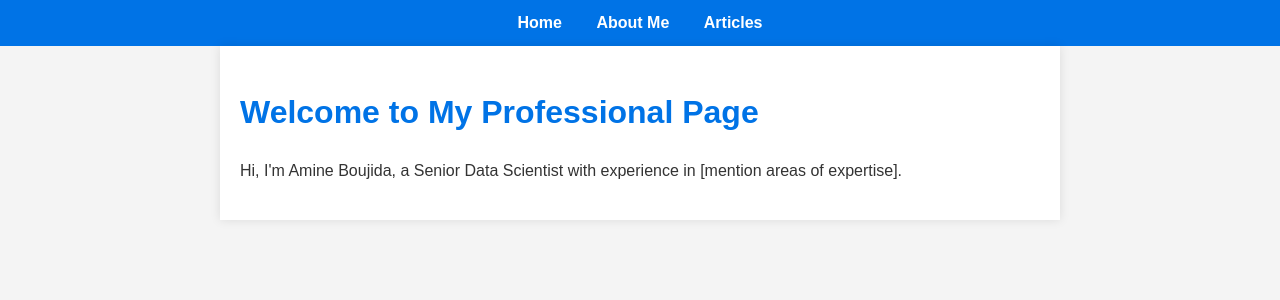
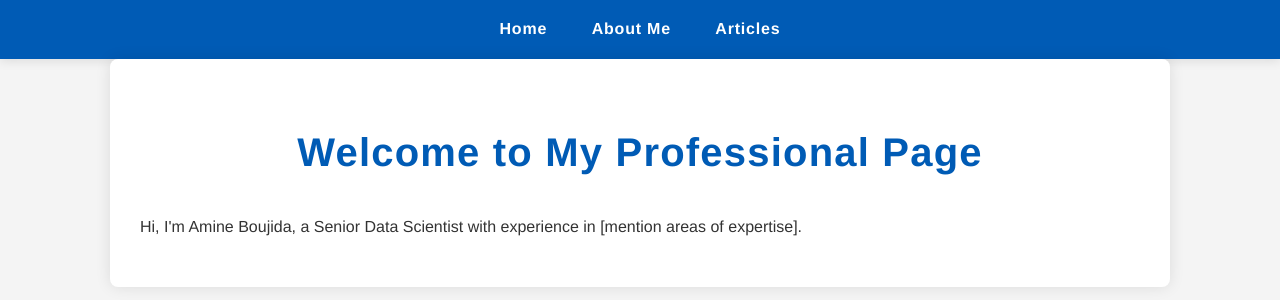
Before and after one commit to b7amine/b7amine.github.io, a Jekyll site: the page built from index.html, in a window 1280 px wide. Shown: the top 300 px of the page. Built offline with Jekyll 4.4.1, drawn with Linux system fonts in a browser that asks for light colours.

Commit message:
styles update

```diff
--- a/css/styles.css
+++ b/css/styles.css
@@ -1,50 +1,60 @@
 /* General Styles */
 body {
-    font-family: Arial, sans-serif;
+    font-family: 'Helvetica Neue', Arial, sans-serif;
     margin: 0;
     padding: 0;
     background-color: #f4f4f4;
     color: #333;
-    line-height: 1.6;
+    line-height: 1.8;
 }
 
 /* Navigation Bar */
 nav {
-    background-color: #0073e6;
-    padding: 10px;
+    background-color: #005bb5;
+    padding: 15px;
     text-align: center;
+    box-shadow: 0px 2px 10px rgba(0, 0, 0, 0.1);
 }
 
 nav a {
     color: white;
-    margin: 0 15px;
+    margin: 0 20px;
     text-decoration: none;
     font-weight: bold;
+    letter-spacing: 0.05em;
+    transition: color 0.3s ease;
 }
 
 nav a:hover {
-    text-decoration: underline;
+    color: #ffd700;
 }
 
 /* Main Content Area */
 main {
-    padding: 20px;
-    max-width: 800px;
+    padding: 30px;
+    max-width: 1000px;  /* Increased width for more space */
     margin: auto;
     background-color: white;
-    box-shadow: 0px 0px 10px rgba(0, 0, 0, 0.1);
+    box-shadow: 0px 0px 15px rgba(0, 0, 0, 0.1);
+    border-radius: 8px;
+    transition: all 0.3s ease;
 }
 
 /* Headings */
 h1 {
-    font-size: 2em;
-    color: #0073e6;
-    margin-bottom: 20px;
+    font-size: 2.5em;
+    color: #005bb5;
+    margin-bottom: 25px;
+    text-align: center;
+    letter-spacing: 0.03em;
 }
 
 h2 {
+    font-size: 2em;
     color: #333;
-    margin-bottom: 15px;
+    margin-bottom: 20px;
+    border-bottom: 2px solid #005bb5;
+    padding-bottom: 10px;
 }
 
 /* Article List */
@@ -54,27 +64,28 @@ ul {
 }
 
 li {
-    margin-bottom: 10px;
-    padding-bottom: 10px;
+    margin-bottom: 15px;
+    padding-bottom: 15px;
     border-bottom: 1px solid #ddd;
 }
 
-/* Article Links */
 li a {
     text-decoration: none;
     font-weight: bold;
-    color: #0073e6;
+    color: #005bb5;
+    font-size: 1.2em;
+    transition: color 0.3s ease;
 }
 
 li a:hover {
-    color: #005bb5;
+    color: #ffd700;
 }
 
 /* Article Meta Information */
 li p {
     margin: 5px 0;
-    color: #555;
-    font-size: 0.9em;
+    color: #777;
+    font-size: 0.95em;
 }
 
 /* Images */
@@ -85,16 +96,43 @@ img {
 
 /* Profile Image for About Me */
 img.profile {
-    width: 150px;
+    width: 180px;  /* Increased size */
     border-radius: 50%;
     margin-bottom: 20px;
+    box-shadow: 0px 0px 10px rgba(0, 0, 0, 0.1);
 }
 
 /* Footer */
 footer {
     text-align: center;
-    padding: 10px;
-    background-color: #0073e6;
+    padding: 20px;
+    background-color: #005bb5;
     color: white;
-    margin-top: 20px;
+    margin-top: 40px;
+    font-size: 1em;
 }
+
+/* Make post content wider and more readable */
+.post-content {
+    width: 90%;
+    margin: auto;
+    padding: 20px;
+    font-size: 1.15em;
+    line-height: 1.8;
+}
+
+/* Responsive Design */
+@media (max-width: 768px) {
+    main {
+        max-width: 100%;
+        padding: 20px;
+    }
+
+    h1 {
+        font-size: 2em;
+    }
+
+    h2 {
+        font-size: 1.5em;
+    }
+}
```
Also changed, not shown: 1 other file.
